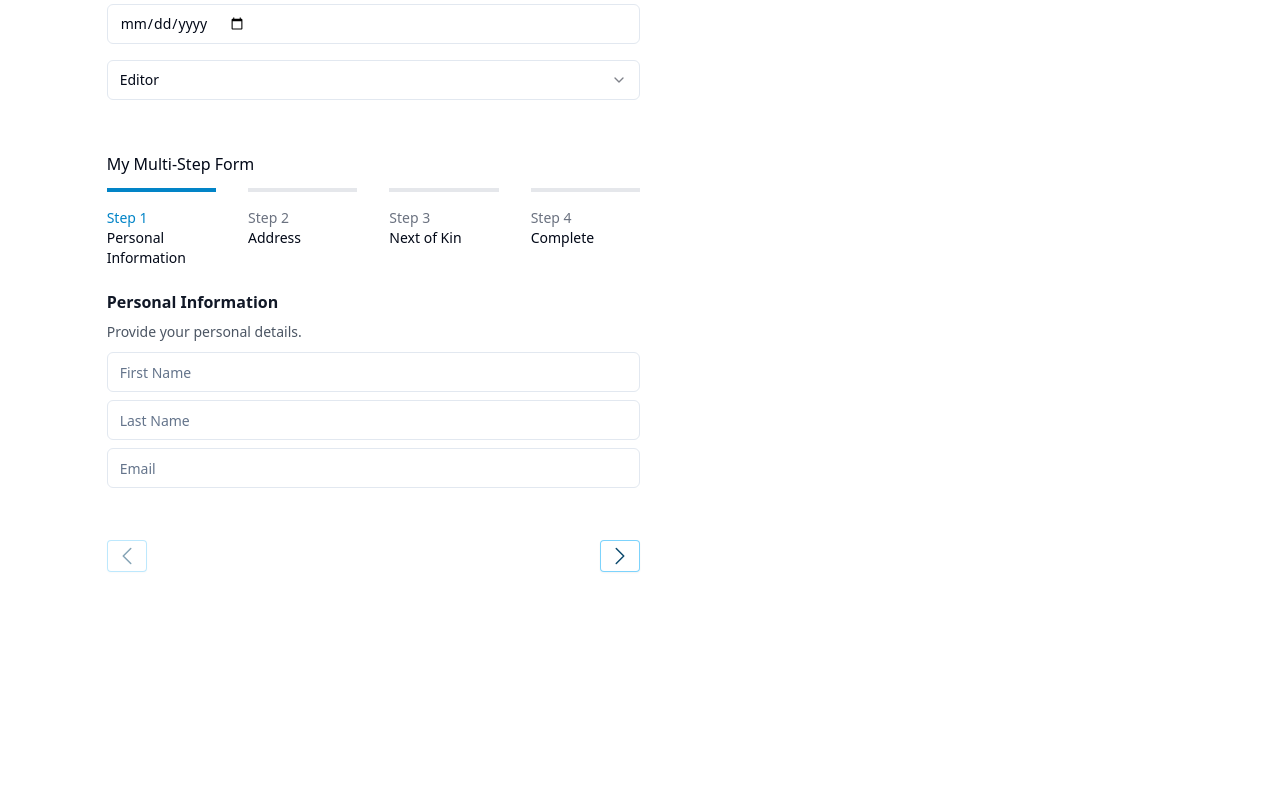
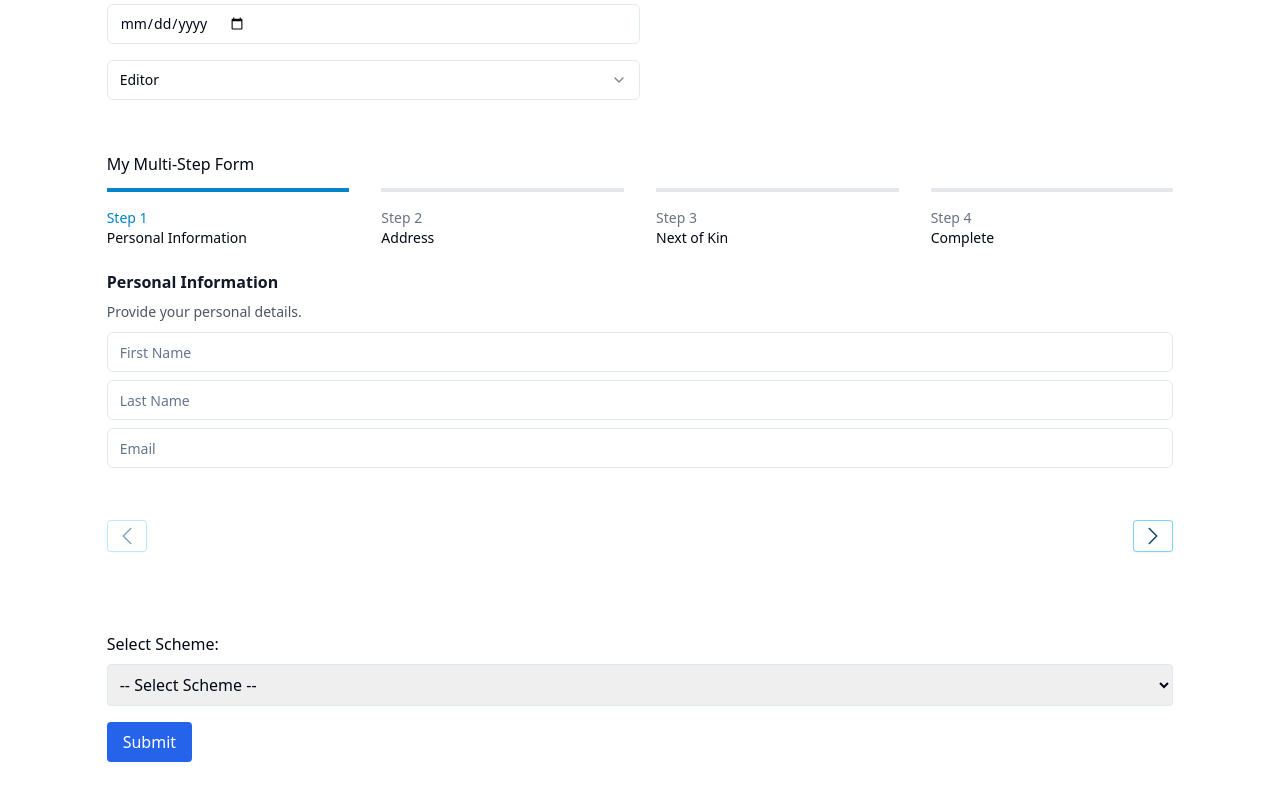
Before and after one commit to MusiliC/react-ts-playground, a React (Vite) app: page / in a window 1280 px wide. Shown: the part 728-1528 px from the top of the page. Before the commit the page ends 1340 px from the top, so only its background shows below. Built offline with nearby package versions, Linux system fonts and the light colour scheme.

Commit message:
React hook form - controller select element

```diff
--- a/src/features/forms/MultiStepFormTwo.tsx
+++ b/src/features/forms/MultiStepFormTwo.tsx
@@ -80,7 +80,7 @@ function MultiStepFormTwo() {
   };
 
   return (
-    <div className="w-1/2 my-10">
+    <div className="w-3/ my-10">
       <div>
         <p className="py-3">My Multi-Step Form</p>
       </div>
--- /dev/null
+++ b/src/features/forms/ReactSelect.tsx
@@ -0,0 +1,53 @@
+import { Controller, useForm } from "react-hook-form";
+
+type FormValues = {
+  schemeId: string;
+};
+
+const ReactSelect = () => {
+  const { control, handleSubmit } = useForm<FormValues>();
+
+  const onSubmit = (data: FormValues) => {
+    console.log("Selected Scheme:", data);
+  };
+
+  return (
+    <div className="my-20">
+      <form onSubmit={handleSubmit(onSubmit)}>
+        <Controller
+          name="schemeId"
+          control={control}
+          defaultValue=""
+          render={({ field }) => (
+            <div>
+              <label htmlFor="schemeId" className="block mb-2">
+                Select Scheme:
+              </label>
+              <select
+                {...field}
+                id="schemeId"
+                className="w-full p-2 border rounded"
+              >
+                <option value="" disabled>
+                  -- Select Scheme --
+                </option>
+                <option value="light">IPP Scheme</option>
+                <option value="dark">Nassit</option>
+                <option value="system">Safaris Occupational</option>
+              </select>
+            </div>
+          )}
+        />
+
+        <button
+          type="submit"
+          className="mt-4 px-4 py-2 bg-blue-600 text-white rounded"
+        >
+          Submit
+        </button>
+      </form>
+    </div>
+  );
+};
+
+export default ReactSelect;
--- a/src/pages/ParentForm.tsx
+++ b/src/pages/ParentForm.tsx
@@ -1,6 +1,7 @@
 // import MultiStepForm from "@/features/forms/MultiStepForm";
 import MultiStepFormTwo from "@/features/forms/MultiStepFormTwo";
 import MyForm from "@/features/forms/MyForm";
+import ReactSelect from "@/features/forms/ReactSelect";
 import UserForm from "@/features/forms/UserForm";
 
 function ParentForm() {
@@ -20,6 +21,7 @@ function ParentForm() {
       />
       {/* <MultiStepForm /> */}
       <MultiStepFormTwo/>
+      <ReactSelect/>
     </div>
   );
 }
```
